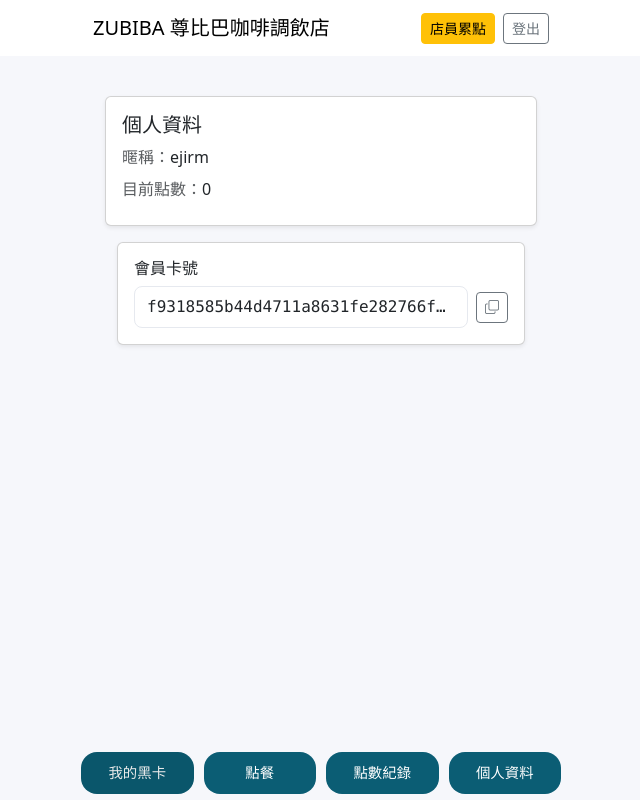
After one commit to ejirmp4jo6/MemberPointSystem, a Django app: page /members/profile/ in a window 1280 px wide. The commit adds this page. Shown: the whole page, without its empty margins (319-959 px from the left). Run offline with Django 5.2, Linux system fonts and the light colour scheme; a user stored in the database is signed in; data comes from the database, SQL or seed files in the repository; both versions use the stored data as it was after the commit.

Commit message:
設置個人資料頁面

```diff
--- a/members/urls.py
+++ b/members/urls.py
@@ -9,4 +9,6 @@ urlpatterns = [
     path('scan/', views.scan_page, name='scan_page'),          # 店員掃描頁（相機或手動輸入）
     path('earn/', views.earn_points, name='earn_points'),      # 店員提交累點
     path('qr/', views.qrcode_image, name='qrcode_image'),
+    path('points/', views.point_history, name='point_history'),  # 新增
+    path('profile/', views.profile, name='profile'),
 ]
--- a/members/views.py
+++ b/members/views.py
@@ -8,6 +8,7 @@ from django.shortcuts import render, redirect, get_object_or_404
 from .models import Member, PointTransaction
 import qrcode
 from io import BytesIO
+from django.http import Http404
 
 
 def home(request):
@@ -108,3 +109,23 @@ def qrcode_image(request):
     buf = BytesIO()
     img.save(buf, format="PNG")
     return HttpResponse(buf.getvalue(), content_type="image/png")
+
+@login_required
+def point_history(request):
+    try:
+        member = request.user.member
+    except Member.DoesNotExist:
+        raise Http404("尚未綁定會員")
+
+    records = (
+        PointTransaction.objects
+        .filter(member=member)
+        .select_related('staff')         # 顯示處理人員時比較省查詢
+        .order_by('-created_at')
+    )
+    return render(request, 'members/points.html', {'records': records})
+
+@login_required
+def profile(request):
+    member = request.user.member  # 假設一對一
+    return render(request, 'members/profile.html', {'member': member})
--- a/static/css/style.css
+++ b/static/css/style.css
@@ -72,3 +72,26 @@ main.container{ padding-bottom: 90px; } /* 給底部 tabs 留空間 */
 @media (max-width: 360px){
   .blackcard .meta{ gap:20px; }
 }
+
+.token-box{
+  padding: .5rem .75rem;
+  border: 1px solid #e6e9ef;
+  border-radius: .5rem;
+  font-family: ui-monospace, SFMono-Regular, Menlo, monospace;
+  white-space: nowrap;       /* 單行 */
+  overflow: hidden;          /* 超出隱藏 */
+  text-overflow: ellipsis;   /* 顯示 … */
+}
+
+.nav-btn {
+  background-color: #075a66;  /* 預設深藍綠 */
+  color: white;
+  border-radius: 12px;
+  padding: 6px 16px;
+  text-decoration: none;
+}
+
+.nav-btn.active {
+  background-color: #0d9488; /* 高亮顏色 (亮藍綠) */
+  font-weight: bold;
+}
--- /dev/null
+++ b/static/js/profile.js
@@ -0,0 +1,31 @@
+document.addEventListener('DOMContentLoaded', function () {
+  const btn = document.getElementById('copy-token');
+  if (!btn) return;
+
+  btn.addEventListener('click', async () => {
+    const value = btn.dataset.token;
+    try {
+      // 現代瀏覽器 (需 HTTPS 或 localhost)
+      await navigator.clipboard.writeText(value);
+    // 替換圖示
+      const oldHTML = btn.innerHTML;
+      btn.innerHTML = '<i class="bi bi-check-lg"></i>';
+      btn.classList.remove('btn-outline-secondary');
+      btn.classList.add('btn-success');
+      setTimeout(() => {
+        btn.innerHTML = oldHTML; // 恢復 copy icon
+        btn.classList.remove('btn-success');
+        btn.classList.add('btn-outline-secondary');
+      }, 1500);
+    } catch (e) {
+      // 後備方案：建立暫時 textarea 複製（適用 http/舊瀏覽器）
+      const ta = document.createElement('textarea');
+      ta.value = value;
+      document.body.appendChild(ta);
+      ta.select();
+      try { document.execCommand('copy'); alert('已複製'); }
+      catch (_) { alert('複製失敗，請長按選取'); }
+      document.body.removeChild(ta);
+    }
+  });
+});
--- a/static/js/scan.js
+++ b/static/js/scan.js
@@ -48,6 +48,4 @@ document.addEventListener('DOMContentLoaded', function () {
   // 離開頁面時關閉相機
   window.addEventListener('beforeunload', stopScanner);
 
-  //（可選）如果你想一進頁就自動啟動掃描：
-  // startScanner();
 });
--- a/templates/base.html
+++ b/templates/base.html
@@ -16,13 +16,11 @@
 
 <nav class="navbar navbar-expand-lg bg-white">
   <div class="container">
-    <a class="navbar-brand" href="/">MemberPointSystem</a>
+    <a class="navbar-brand" href="/">ZUBIBA 尊比巴咖啡調飲店</a>
     <div class="ms-auto d-flex gap-2">
       {% if user.is_authenticated %}
         {% if user.is_staff or user.is_superuser %}
           <a class="btn btn-warning btn-sm" href="{% url 'scan_page' %}">店員累點</a>
-        {% else %}
-          <a class="btn btn-outline-primary btn-sm" href="{% url 'dashboard' %}">我的點數</a>
         {% endif %}
         <a class="btn btn-outline-secondary btn-sm" href="{% url 'logout' %}">登出</a>
       {% else %}
@@ -42,10 +40,15 @@
   {% block content %}{% endblock %}
 </main>
 
-<footer class="container py-4">
-  <div class="footer-muted">© {{ now|date:"Y" }} MemberPointSystem</div>
-</footer>
-
 <script src="https://cdn.jsdelivr.net/npm/bootstrap@5.3.3/dist/js/bootstrap.bundle.min.js"></script>
+<!-- 底部固定分頁 -->
+<div class="app-tabs">
+  <div class="tab-wrap">
+    <a class="tab-btn active" href="{% url 'dashboard' %}">我的黑卡</a>
+    <a class="tab-btn" href="https://shop.ichefpos.com/store/Al0mfcsy/ordering" target="_blank" rel="noopener">點餐</a>
+    <a class="tab-btn" href="{% url 'point_history' %}">點數紀錄</a>
+    <a class="tab-btn" href="{% url 'profile' %}">個人資料</a>  <!-- 可日後導到真正的個資頁 -->
+  </div>
+</div>
 </body>
 </html>
--- /dev/null
+++ b/templates/members/profile.html
@@ -0,0 +1,44 @@
+{% extends "base.html" %}
+{% block title %}個人資料{% endblock %}
+{% load static %}
+
+{% block content %}
+<div class="container mt-3">
+
+  <div class="card shadow-sm p-3 mb-3">
+    <h5 class="mb-2">個人資料</h5>
+    <div class="row">
+      <div class="col-12">
+        <div class="mb-2"><span class="text-muted">暱稱：</span>{{ member.display_name|default:user.username }}</div>
+        <div class="mb-2"><span class="text-muted">目前點數：</span>{{ member.points }}</div>
+      </div>
+    </div>
+  </div>
+
+	<div class="container mt-3">
+		<div class="card shadow-sm p-3">
+			<h6 class="mb-2">會員卡號</h6>
+
+			<div class="d-flex align-items-center gap-2">
+				<!-- 視覺上單行、超出省略 -->
+				<div class="token-box flex-grow-1"
+						title="{{ member.barcode_token }}">
+					{{ member.barcode_token }}
+				</div>
+
+				<!-- 複製按鈕：用 data-token 放完整卡號 -->
+				<button id="copy-token"
+						type="button"
+						class="btn btn-outline-secondary btn-sm"
+						data-token="{{ member.barcode_token }}"
+						onclick="copyToken(this)"
+						aria-label="複製卡號">
+						<i class="bi bi-copy"></i>
+				</button>
+			</div>
+		</div>
+	</div>
+
+</div>
+<script src="{% static 'js/profile.js' %}"></script>
+{% endblock %}
```
Also changed, not shown: templates/home.html (+4 -5 lines), templates/members/dashboard.html (+0 -31 lines), templates/members/points.html (added, +35 -0 lines), db.sqlite3.
